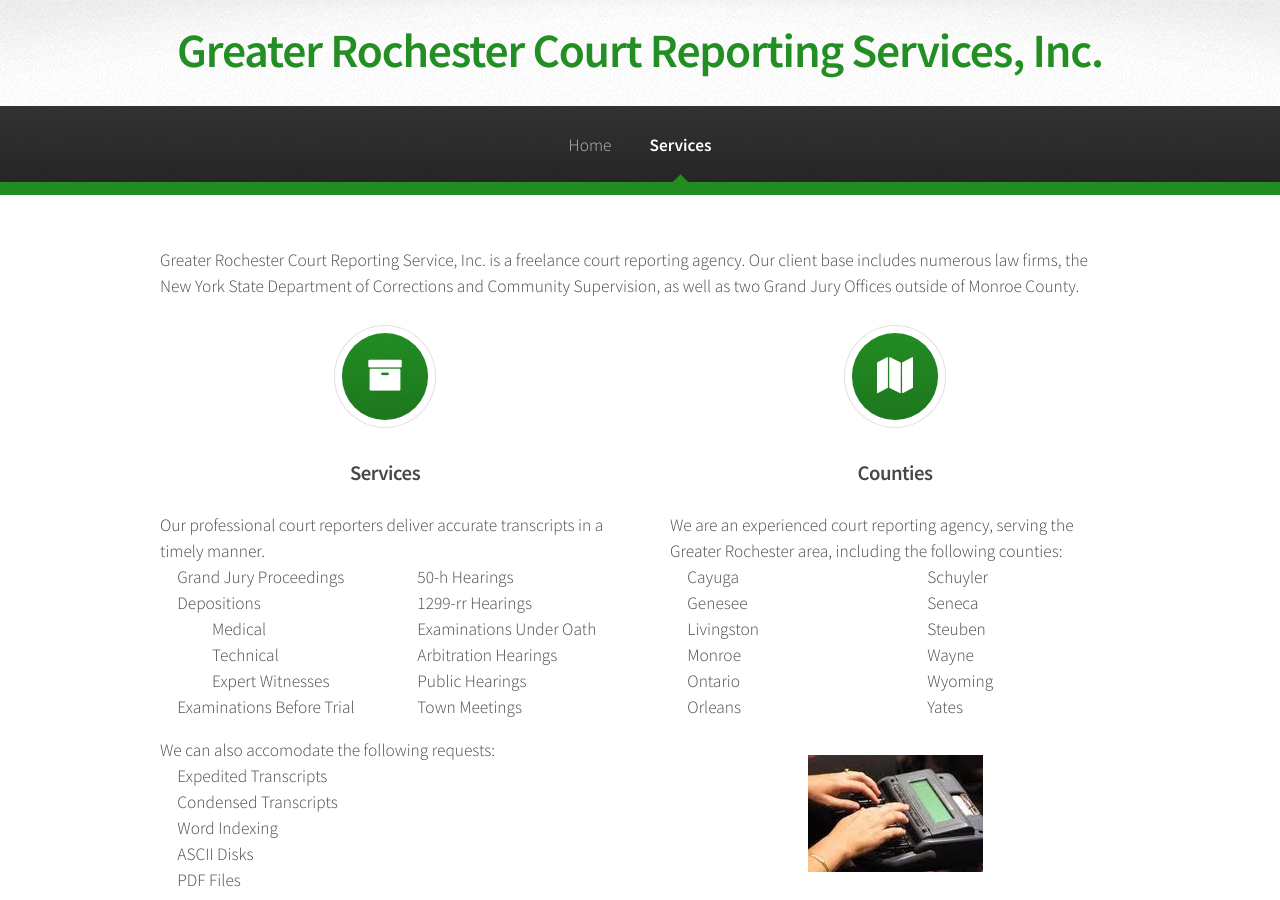
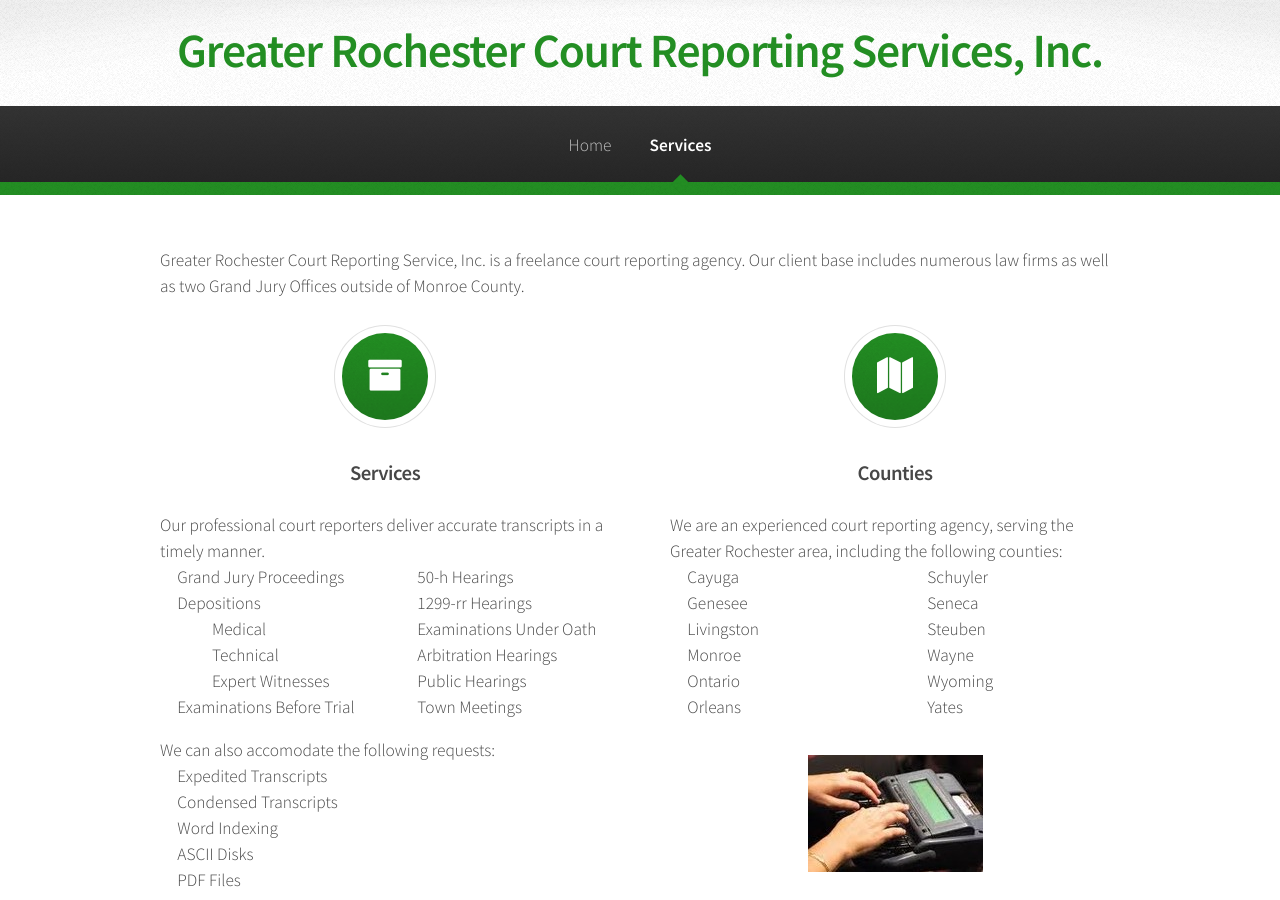
Before and after one commit to loganrath/grcrs, a Jekyll site: the page built from services.html, in a window 1280 px wide and 900 px high. Built offline with Jekyll 4.4.1, drawn with Linux system fonts in a browser that asks for light colours.

Commit message:
remove NYS

```diff
--- a/services.html
+++ b/services.html
@@ -6,7 +6,7 @@
 <!-- Highlights -->
 	<section class="wrapper style1">
 		<div class="container">
-			<p>Greater Rochester Court Reporting Service, Inc. is a freelance court reporting agency. Our client base includes numerous law firms, the New York State Department of Corrections and Community Supervision, as well as two Grand Jury Offices outside of Monroe County. </p>
+			<p>Greater Rochester Court Reporting Service, Inc. is a freelance court reporting agency. Our client base includes numerous law firms as well as two Grand Jury Offices outside of Monroe County. </p>
 			<div class="row double">
 				<section class="6u">
 					<div class="box highlight">
```
